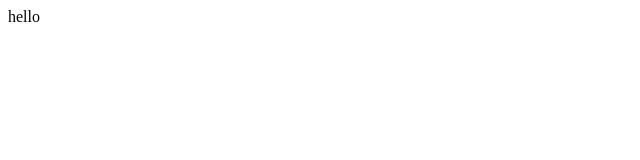
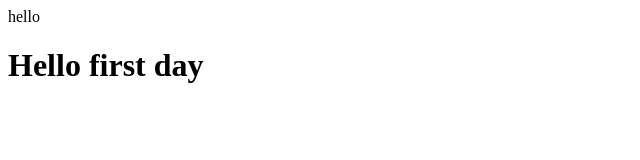
Before and after one commit to Polin-weblearning/T1, a plain HTML site: page index.html in a window 1280 px wide. Shown: the whole page, without its empty margins (0-640 px from the left). Drawn offline with Linux system fonts and the light colour scheme.

Commit message:
sec change

```diff
--- a/index.html
+++ b/index.html
@@ -7,5 +7,6 @@
   </head>
   <body>
     <div>hello</div>
+    <h1>Hello first day</h1>
   </body>
 </html>
```
